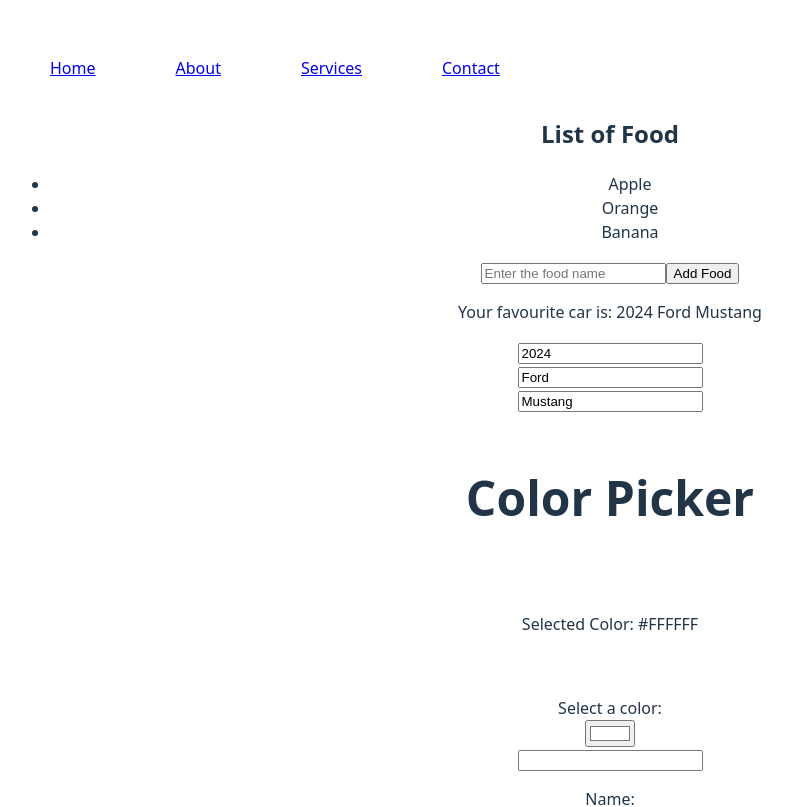
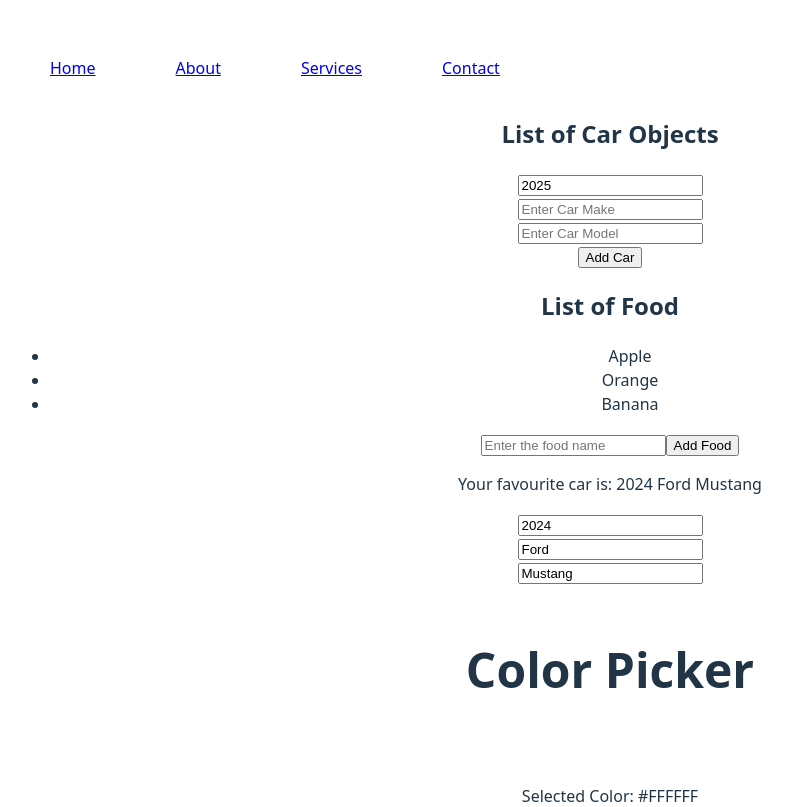
Before and after one commit to mkaya13/react-practise, a React (Vite) app: page / in a window 1280 px wide. Shown: the top 807 px of the page, without its empty margins (30-822 px from the left). Built offline with nearby package versions, Linux system fonts and the light colour scheme.

Commit message:
Update array of objects in state is finalized

```diff
--- a/src/App.jsx
+++ b/src/App.jsx
@@ -15,6 +15,7 @@
 import ColorPicker from './components/ColorPicker/ColorPicker.jsx'
 import UpdateObjectsInState from "./components/UpdateObjectsInState/UpdateObjectsInState.jsx";
 import UpdateArraysInState from './components/UpdateArraysInState/UpdateArraysInState.jsx'
+import UpdateObjectsOfArray from './components/UpdateObjectsOfArray/UpdateObjectsOfArray.jsx'
 
 function App() {
   const [counter, setCounter] = useState(0);
@@ -32,6 +33,7 @@
   return (
     <>
       <Navbar />
+      <UpdateObjectsOfArray />
       <UpdateArraysInState />
       <UpdateObjectsInState />
       <ColorPicker />
--- /dev/null
+++ b/src/components/UpdateObjectsOfArray/UpdateObjectsOfArray.jsx
@@ -0,0 +1,58 @@
+import React, {useState} from "react";
+
+export default function UpdateObjectsOfArray () {
+
+    const [cars, setCars] = useState([])
+    const [carYear, setCarYear] = useState(new Date().getFullYear());
+    const [carMake, setCarMake] = useState();
+    const [carModel, setCarModel] = useState();
+
+    function handleAddCar () {
+
+        const newCar = {year: carYear, make: carMake, model: carModel}
+
+        setCars(c => [...c, newCar])
+
+        setCarYear(new Date().getFullYear());
+        setCarMake("");
+        setCarModel("");
+
+    }
+
+    function handleRemoveCar (index) {
+        setCars(c => c.filter((_, i) => i !== index));
+    }
+
+    function handleYearChange (event) {
+        setCarYear(event.target.value);
+    }
+
+    function handleMakeChange(event) {
+        setCarMake(event.target.value);
+
+    }
+
+    function handleModelChange (event) {
+        setCarModel(event.target.value);
+    }
+
+    return (
+        <div>
+            <h2>List of Car Objects</h2>
+            <ul>
+                {cars.map((car,index) =>
+                <li key={index} onClick = {() => handleRemoveCar(index)}>
+                    {car.year} {car.make} {car.model}
+                </li>
+                )}
+            </ul>
+
+            <input type="number" value={carYear} onChange={handleYearChange} required={true} /> <br />
+            <input type="text" value={carMake} onChange={handleMakeChange} placeholder="Enter Car Make" required={true} /> <br />
+            <input type="text" value={carModel} onChange={handleModelChange} placeholder="Enter Car Model" required={true} /> <br />
+            <button onClick={handleAddCar}>Add Car</button>
+
+
+        </div>
+    )
+}
```
